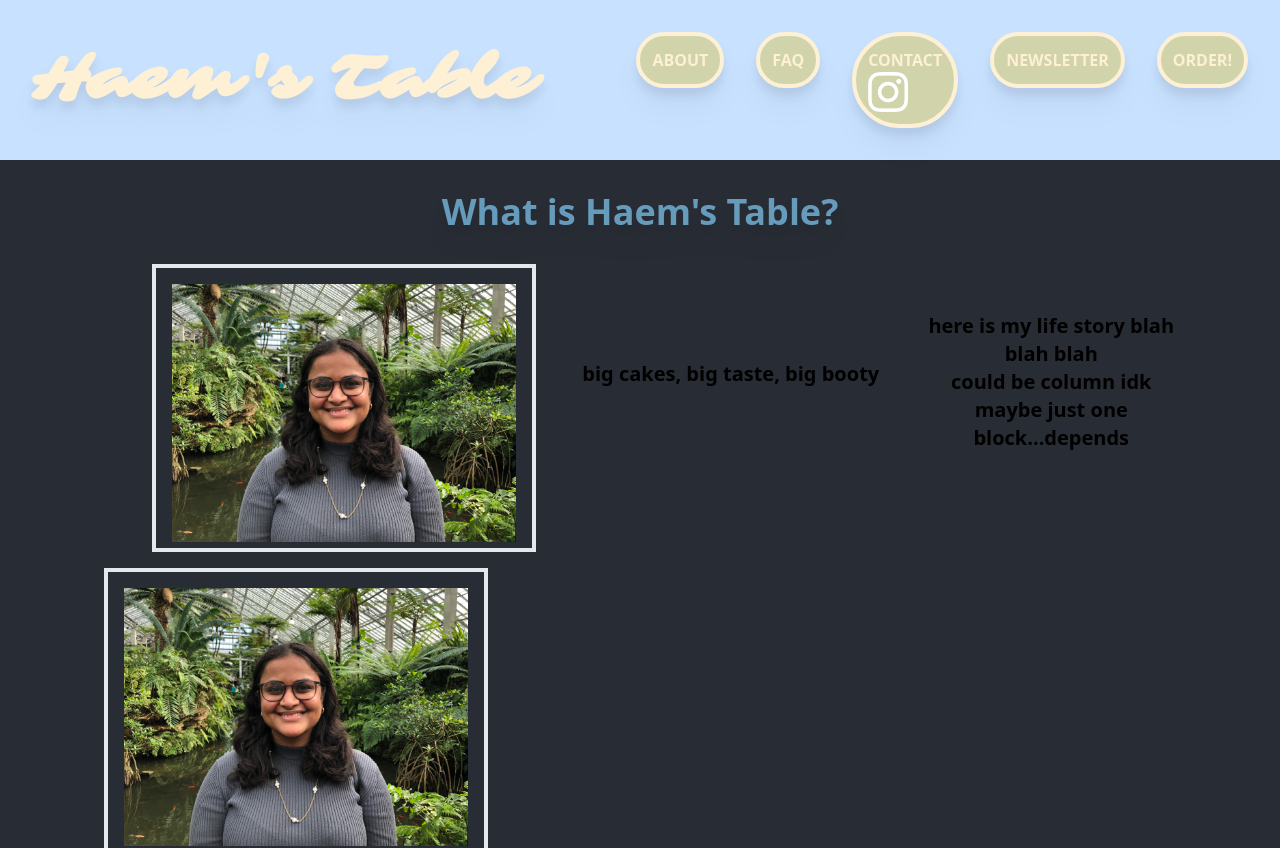
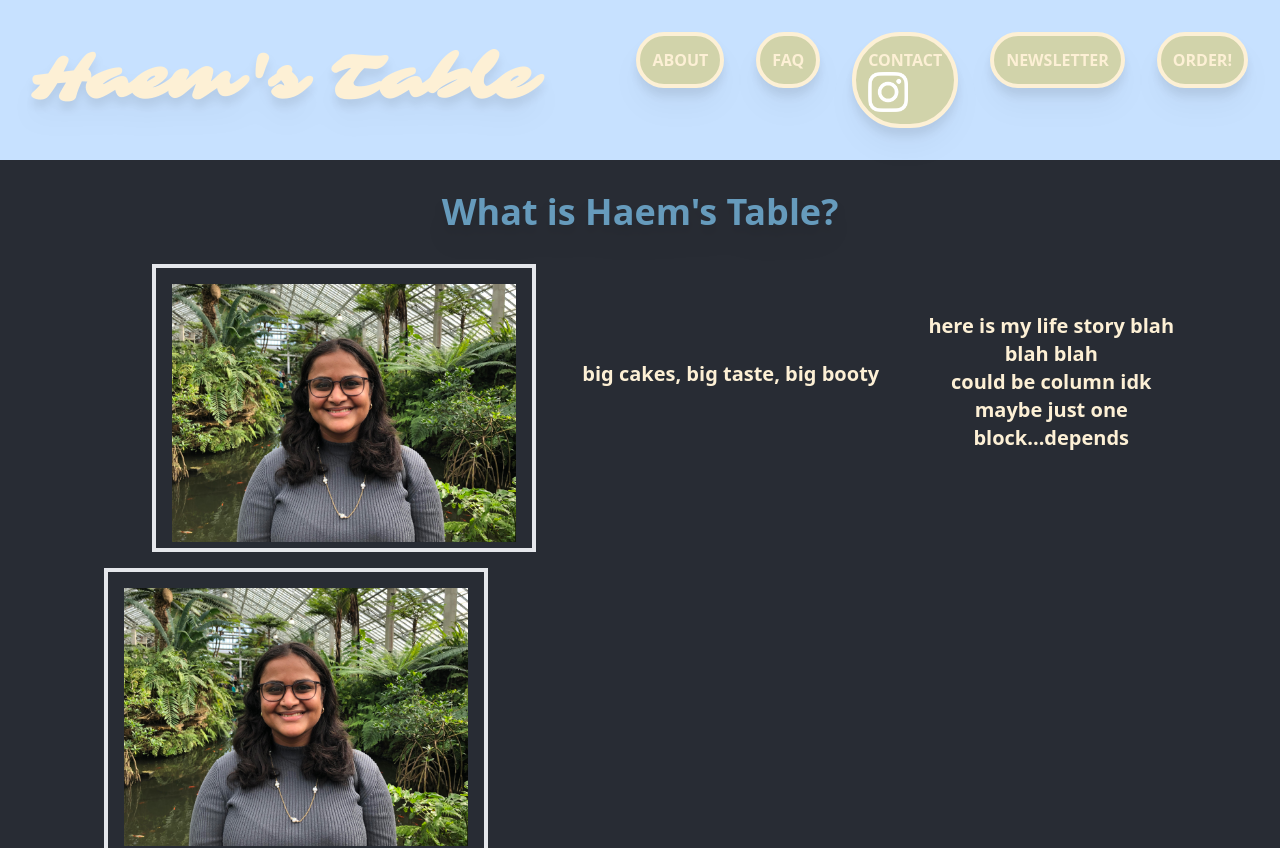
Before and after one commit to WilliamGeorgeThomas/haems-table, a React (Create React App) app: page /about in a window 1280 px wide. Shown: the top 848 px of the page. Built offline with nearby package versions, Linux system fonts and the light colour scheme.

Commit message:
updated about text color

```diff
--- a/src/components/About/index.js
+++ b/src/components/About/index.js
@@ -19,9 +19,9 @@ const About = () => {
             <img src="../images/nixconserv.jpg" alt="xxxxxxx"></img>
           </div>
         </div>
-        <div className="text-center stylish mt-24 text-xl w-1/2 md:font-semibold">big cakes, big taste, big booty</div>
+        <div className="text-[#FDF0D5] text-center stylish mt-24 text-xl w-1/2 md:font-semibold">big cakes, big taste, big booty</div>
         {/* <h2 className="stylish text-3xl md:font-bold sm:font-semibold text-[#669BBC] drop-shadow-xl">How it works</h2> */}
-        <div className="stylish text-xl mt-12 text-center md:font-semibold">
+        <div className="text-[#FDF0D5] stylish text-xl mt-12 text-center md:font-semibold">
           here is my life story blah blah blah<br></br>could be column idk<br></br>maybe just one block...depends
         </div>
       </div>
```
